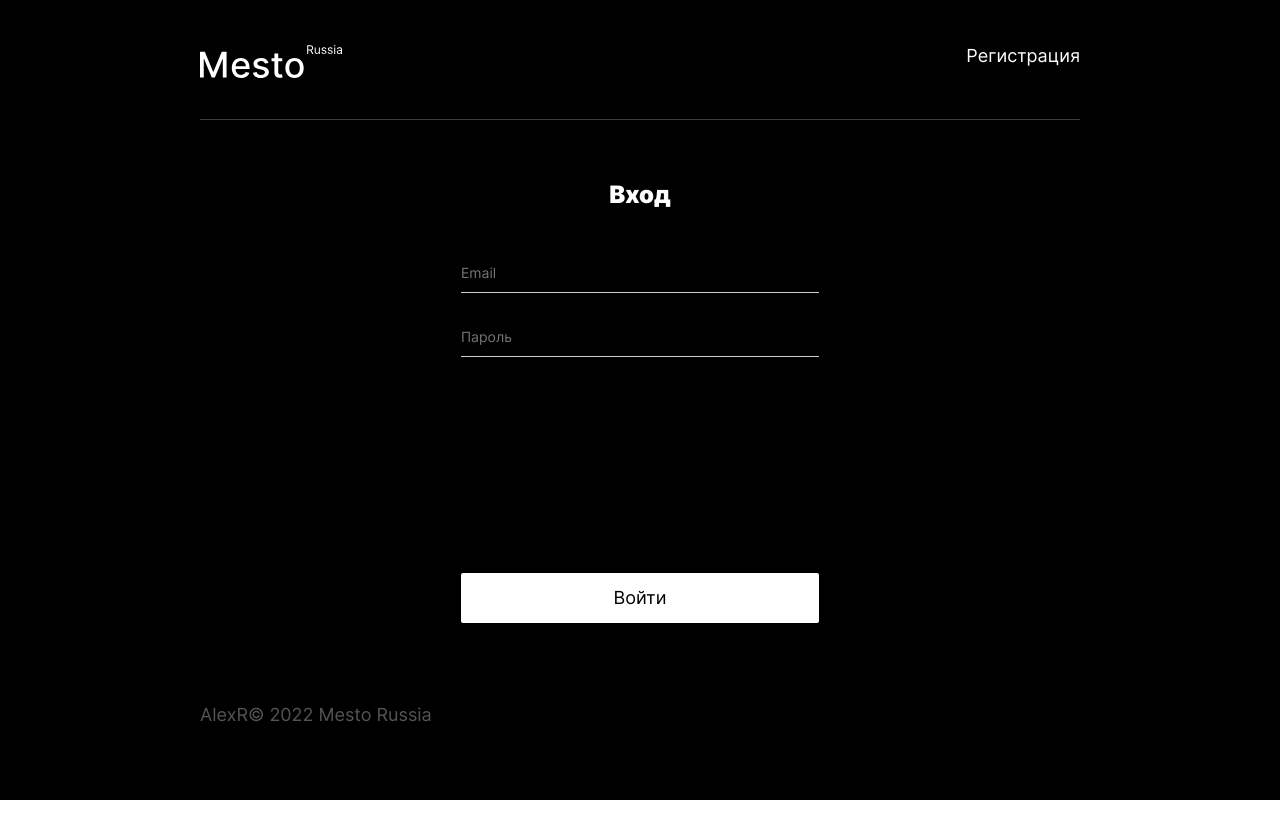
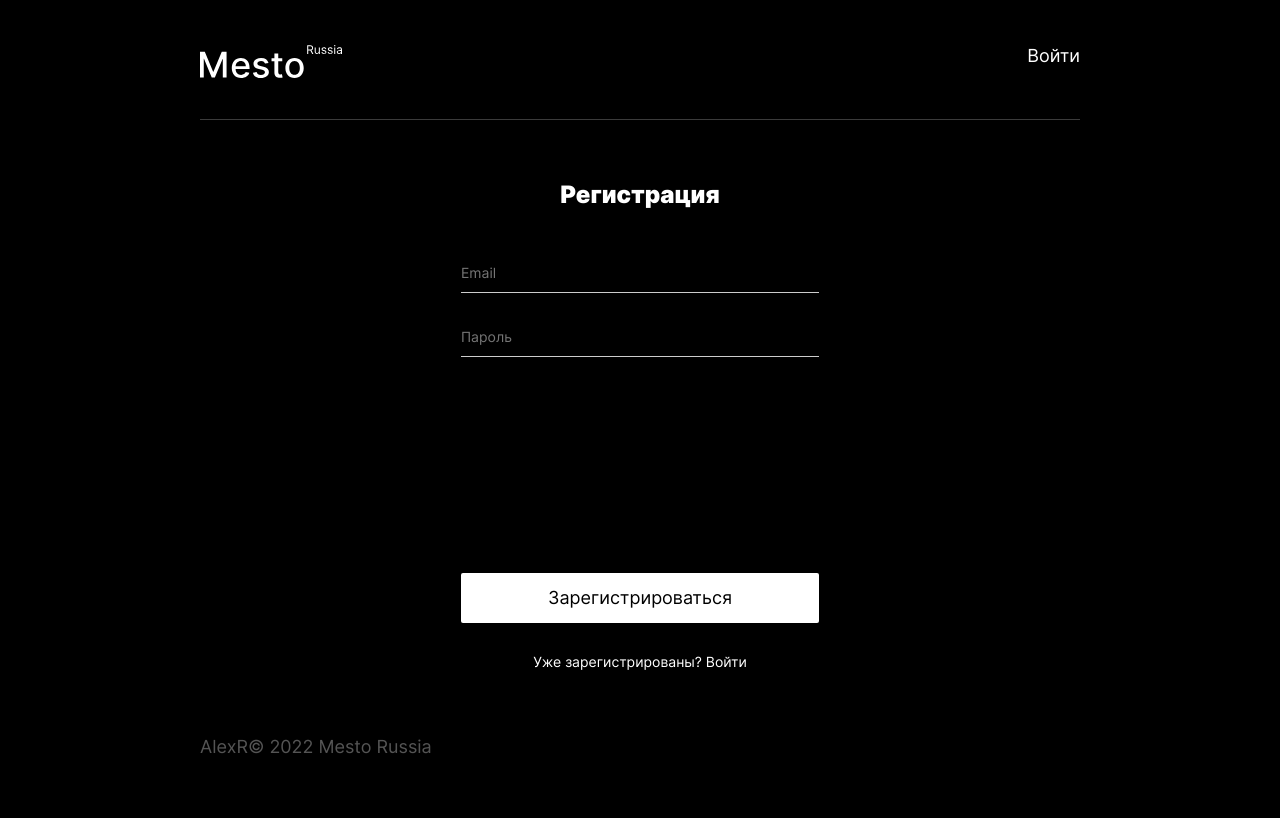
Before and after one commit to AlexxxRnd/react-mesto-auth, a React (Create React App) app: page /#/sign-up in a window 1280 px wide. Before the commit this address led to /sign-in. Built offline with nearby package versions, Linux system fonts and the light colour scheme; no server answers.

Commit message:
route V6

```diff
--- a/package.json
+++ b/package.json
@@ -10,8 +10,8 @@
     "@types/react-router-dom": "^5.3.3",
     "react": "^18.2.0",
     "react-dom": "^18.2.0",
-    "react-router-dom": "^5.2.1",
-    "react-scripts": "^2.1.3",
+    "react-router-dom": "^6.3.0",
+    "react-scripts": "^5.0.1",
     "web-vitals": "^2.1.4"
   },
   "scripts": {
--- a/src/components/App.js
+++ b/src/components/App.js
@@ -1,5 +1,5 @@
 import React from 'react';
-import { Route, Switch, useHistory } from 'react-router-dom';
+import { Route, Routes, useNavigate } from 'react-router-dom';
 import ProtectedRoute from "./ProtectedRoute";
 import Header from './Header'
 import Footer from './Footer'
@@ -26,7 +26,7 @@ function App() {
   const [isLogged, setIsLogged] = React.useState(false);
   const [userEmail, setUserEmail] = React.useState('');
   const [isAuthSuccess, setIsAuthSuccess] = React.useState(false)
-  const history = useHistory();
+  const navigate = useNavigate();
 
   React.useEffect(() => {
     Promise.all([ApiRequest.getUserInfo(), ApiRequest.getInitialCards()])
@@ -100,7 +100,7 @@ function App() {
       .then(() => {
         setIsAuthSuccess(true)
         openInfoTooltip();
-        history.push('/sign-in');
+        navigate('/sign-in');
       })
       .catch((error) => {
         console.log(`Ошибка: ${error}`);
@@ -115,7 +115,7 @@ function App() {
         setIsLogged(true);
         localStorage.setItem('jwt', data.token);
         handleTokenCheck();
-        history.push('/');
+        navigate('/');
       })
       .catch((error) => {
         console.log(`Ошибка: ${error}`);
@@ -134,7 +134,7 @@ function App() {
       .then((data) => {
         setUserEmail(data.data.email)
         setIsLogged(true);
-        history.push('/');
+        navigate('/');
       })
       .catch((error) => {
         console.log(`Ошибка: ${error}`);
@@ -145,7 +145,7 @@ function App() {
     setIsLogged(false);
     localStorage.removeItem('jwt');
     setUserEmail('');
-    history.push('/sign-in');
+    navigate('/sign-in');
   };
 
   React.useEffect(() => {
@@ -154,7 +154,7 @@ function App() {
 
   React.useEffect(() => {
     if (isLogged) {
-      history.push('/');
+      navigate('/');
     }
   }, [isLogged]);
 
@@ -211,30 +211,37 @@ function App() {
     <UserContext.Provider value={currentUser}>
       <div className="page">
         <Header
-          loggedIn={isLogged}
           onSignOut={handleSignOut}
           userEmail={userEmail}
         />
 
-        <Switch>
-          <Route path="/sign-up">
+        <Routes>
+
+          <Route
+            path="/sign-up"
+            element={
               <Register
                 loggedIn={isLogged}
                 onRegister={handleRegister}
               />
-          </Route>
+            }
+          />
 
-          <Route path="/sign-in">
+          <Route
+            path="/sign-in"
+            element={
               <Login
                 loggedIn={isLogged}
                 onLogin={handleLogin}
               />
-          </Route>
+            }
+          />
 
-          <ProtectedRoute
+          <Route
             path="/"
-            loggedIn={isLogged}
-            component={Main}
+            element={
+              <ProtectedRoute loggedIn={isLogged}>
+                <Main
                   onEditAvatar={handleEditAvatarClick}
                   onEditProfile={handleEditProfileClick}
                   onAddPlace={handleAddPlaceClick}
@@ -244,7 +251,11 @@ function App() {
                   onCardLike={handleCardLike}
                   onCardDelete={handleCardDelete}
                 />
-        </Switch>
+              </ProtectedRoute>
+            }
+          />
+
+        </Routes>
 
         <Footer />
 
--- a/src/components/Header.js
+++ b/src/components/Header.js
@@ -1,9 +1,8 @@
 import React from 'react';
-import { NavLink, useLocation } from 'react-router-dom';
+import { NavLink, Routes, Route } from 'react-router-dom';
 import logo from '../images/logo.svg';
 
-function Header({ loggedIn, onSignOut, userEmail }) {
-    const location = useLocation();
+function Header({ onSignOut, userEmail }) {
     return (
         <header className="header">
             <img
@@ -11,17 +10,10 @@ function Header({ loggedIn, onSignOut, userEmail }) {
                 src={logo}
                 alt="логотип"
             />
-            {location.pathname === '/sign-in' && (
-                <NavLink to="/sign-up" className="header__login-btn">
-                    Регистрация
-                </NavLink>
-            )}
-            {location.pathname === '/sign-up' && (
-                <NavLink to="/sign-in" className="header__login-btn">
-                    Войти
-                </NavLink>
-            )}
-            {loggedIn && (
+            <Routes>
+                <Route
+                    path="/"
+                    element={
                         <div className="header__user-email">
                             {userEmail}
                             <button
@@ -30,7 +22,25 @@ function Header({ loggedIn, onSignOut, userEmail }) {
                                 Выйти
                             </button>
                         </div>
-            )}
+                    }
+                />
+                <Route
+                    path="/sign-up"
+                    element={
+                        <NavLink to="/sign-in" className="header__login-btn">
+                            Войти
+                        </NavLink>
+                    }
+                />
+                <Route
+                    path="/sign-in"
+                    element={
+                        <NavLink to="/sign-up" className="header__login-btn">
+                            Регистрация
+                        </NavLink>
+                    }
+                />
+            </Routes>
         </header>
     );
 }
--- a/src/components/Login.js
+++ b/src/components/Login.js
@@ -1,8 +1,8 @@
 import React from 'react';
-import { useHistory } from 'react-router-dom';
+import { useNavigate } from 'react-router-dom';
 
 function Login({ onLogin, loggedIn }) {
-    const history = useHistory();
+    const navigate = useNavigate();
     function handleSubmit(e) {
         e.preventDefault();
         onLogin({ email, password });
@@ -16,7 +16,7 @@ function Login({ onLogin, loggedIn }) {
         setPassword(e.target.value);
     }
     if (loggedIn) {
-        history.push('/');
+        navigate('/');
     }
     return (
         <main className="content">
--- a/src/components/ProtectedRoute.js
+++ b/src/components/ProtectedRoute.js
@@ -1,14 +1,6 @@
 import React from "react";
-import { Route, Redirect } from "react-router-dom";
+import { Navigate } from "react-router-dom";
 
-const ProtectedRoute = ({ component: Component, ...props }) => {
-  return (
-    <Route>
-      {() =>
-        props.loggedIn ? <Component {...props} /> : <Redirect to="./sign-in" />
-      }
-    </Route>
-  );
-};
-
-export default ProtectedRoute;
+export default function ProtectedRoute({ children, loggedIn }) {
+  return loggedIn ? children : <Navigate to="/sign-in" />;
+}
--- a/src/components/Register.js
+++ b/src/components/Register.js
@@ -1,8 +1,8 @@
 import React from 'react';
-import { withRouter, NavLink, useHistory } from 'react-router-dom';
+import { NavLink, useNavigate } from 'react-router-dom';
 
 function Register({ onRegister, loggedIn }) {
-    const history = useHistory();
+    const navigate = useNavigate();
     function handleSubmit(e) {
         e.preventDefault();
         onRegister({ email, password });
@@ -16,7 +16,7 @@ function Register({ onRegister, loggedIn }) {
         setPassword(e.target.value);
     }
     if (loggedIn) {
-        history.push('/');
+        navigate('/');
     }
     return (
         <main className="content">
@@ -53,4 +53,4 @@ function Register({ onRegister, loggedIn }) {
     );
 };
 
-export default withRouter(Register);
+export default Register;
--- a/src/index.js
+++ b/src/index.js
@@ -3,14 +3,14 @@ import ReactDOM from 'react-dom/client';
 import './index.css';
 import App from './components/App';
 import reportWebVitals from './reportWebVitals';
-import { BrowserRouter } from 'react-router-dom';
+import { HashRouter } from 'react-router-dom';
 
 const root = ReactDOM.createRoot(document.getElementById('root'));
 root.render(
   <React.StrictMode>
-    <BrowserRouter>
+    <HashRouter>
       <App />
-    </BrowserRouter>
+    </HashRouter>
   </React.StrictMode>
 );
 
```
Also changed, not shown: 1 other file (tests, documents, lock files or other folders). Lines whose indentation alone changed are shown as unchanged.
